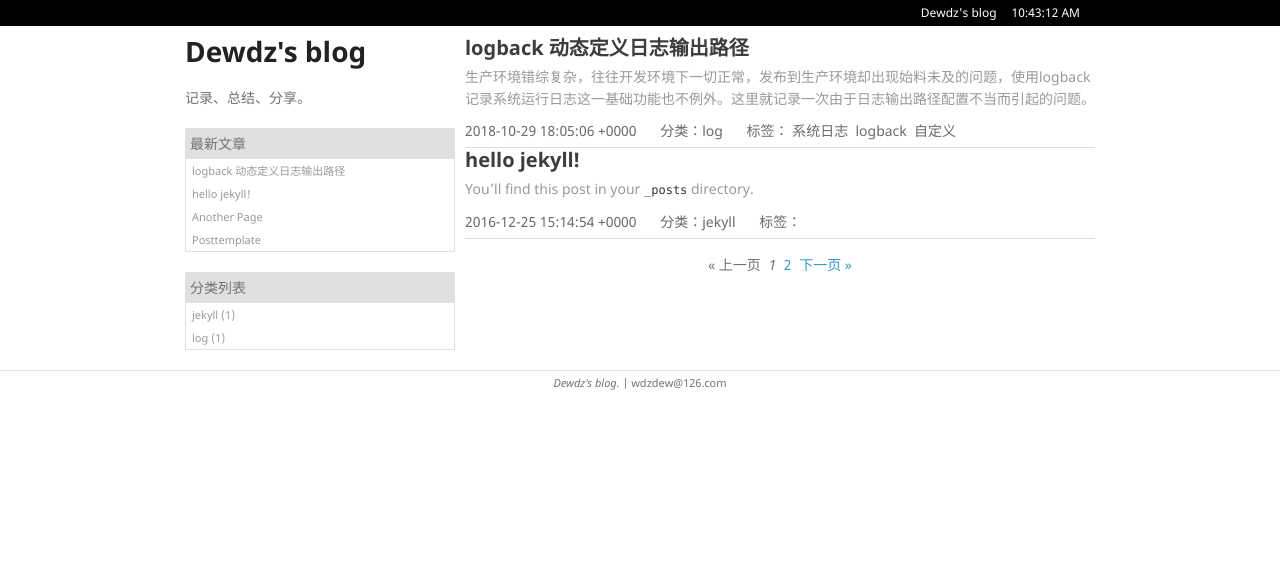
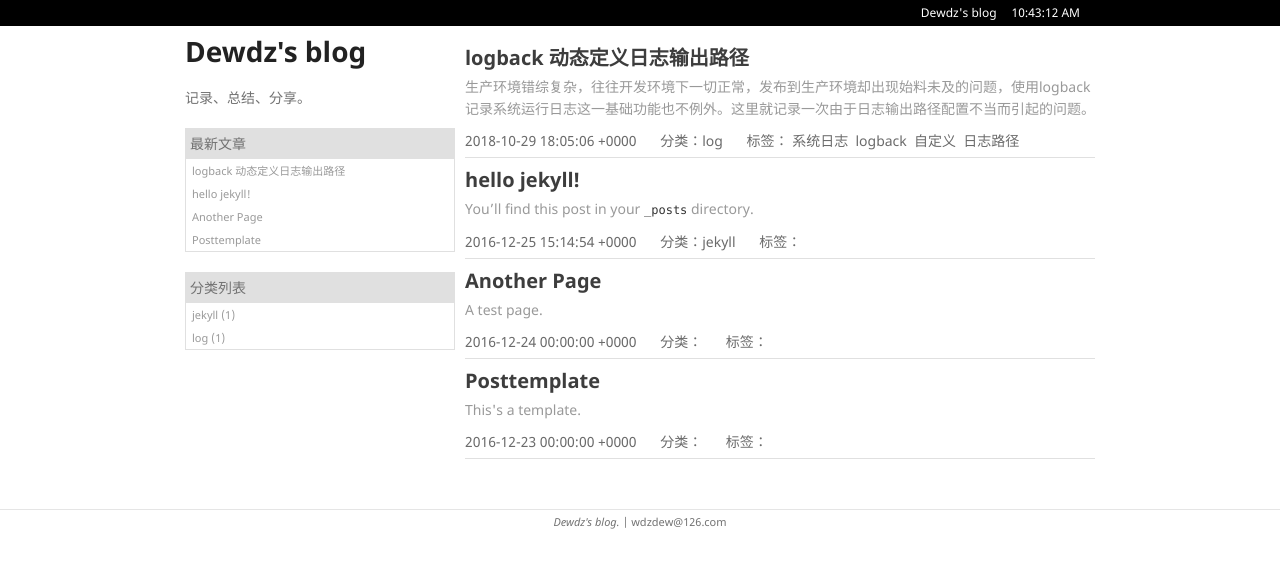
Before and after one commit to dewdz/dewdz.github.io, a Jekyll site: the page built from index.html, in a window 1280 px wide. Shown: the top 568 px of the page. Built offline with Jekyll 4.4.1, drawn with Linux system fonts in a browser that asks for light colours; the list of posts is cut into pages by our own code.

Commit message:
modify paginate

```diff
--- a/_config.yml
+++ b/_config.yml
@@ -4,5 +4,5 @@ excerpt_separator: '<!-- excerpt -->'
 blog_purport: 记录、总结、分享
 description: 记录、总结、分享。
 permalink: /:categories/:month:day:year/:title
-paginate: 2
+paginate: 20
 paginate_path: "page:num"
--- a/assets/css/home-style.scss
+++ b/assets/css/home-style.scss
@@ -205,7 +205,7 @@ header ul a strong { font-size: 14px; display: block; color: #222; }
 
 section { width: 630px; float: right; padding-bottom: 50px; }
 
-section h1 { margin-bottom: 6px; font-size: 20px; line-height: 24px; color: #3d3d3d;}
+section h1 { margin-bottom: 6px; margin-top: 10px; font-size: 20px; line-height: 24px; color: #3d3d3d;}
 
 section h1 a { color: #3d3d3d;}
 
--- a/index.html
+++ b/index.html
@@ -11,7 +11,7 @@ title: Dewdz's blog
     <span class="margin-left-20">分类：{{ post.categories }}</span>
     {% if post.tags %}
         <span class="margin-left-20">标签：
-            {% for tag in post.tags limit:3 %}
+            {% for tag in post.tags %}
                 {{ tag | append:'&nbsp;' }}
             {% endfor %}
         </span>
```
